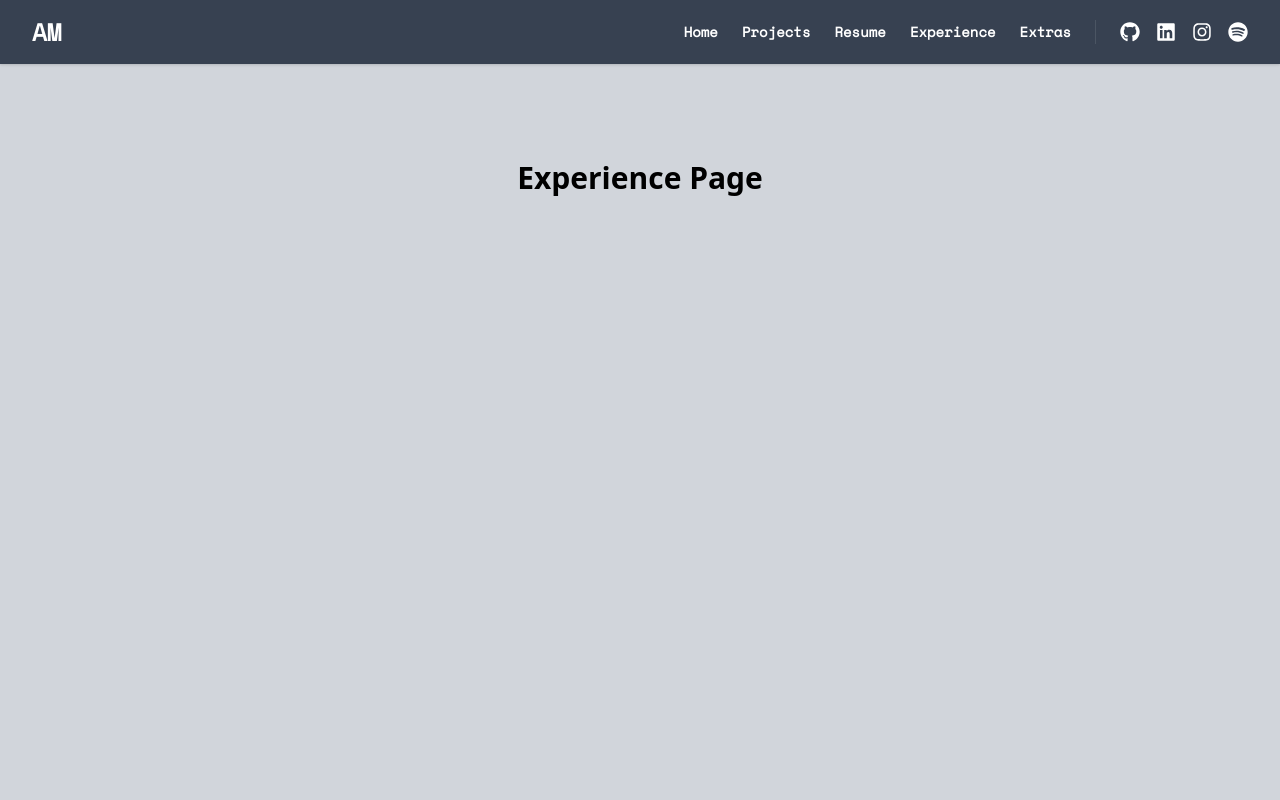
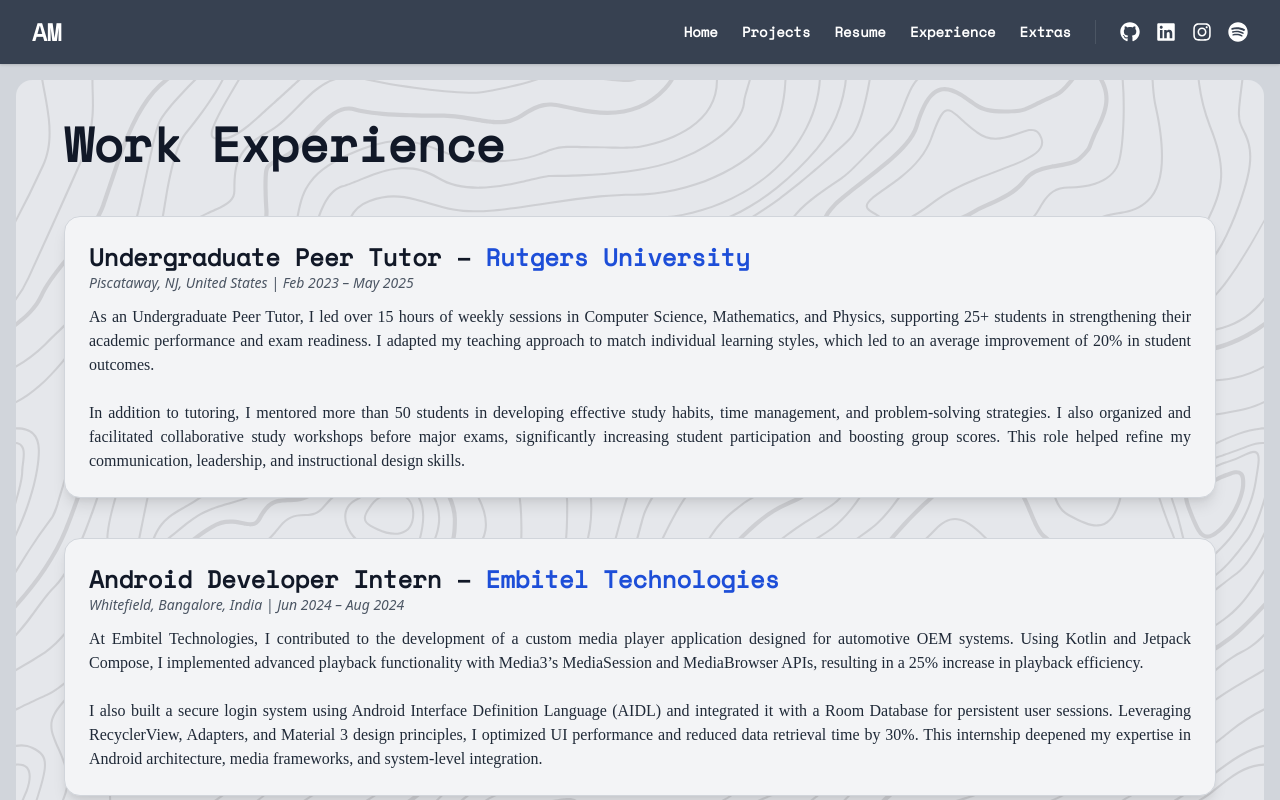
Before and after one commit to ayushmunjial/personal-website, a React (Vite) app: page /experience in a window 1280 px wide. Shown: the top 800 px of the page. Built offline with nearby package versions, Linux system fonts and the light colour scheme.

Commit message:
commit-02

```diff
--- a/src/pages/Experience.tsx
+++ b/src/pages/Experience.tsx
@@ -1,4 +1,87 @@
+import { motion } from "framer-motion";
+
+const experiences = [
+  {
+    role: "Undergraduate Peer Tutor",
+    company: "Rutgers University",
+    location: "Piscataway, NJ, United States",
+    period: "Feb 2023 – May 2025",
+    description: `As an Undergraduate Peer Tutor, I led over 15 hours of weekly sessions in Computer Science, Mathematics, and Physics, supporting 25+ students in strengthening their academic performance and exam readiness. I adapted my teaching approach to match individual learning styles, which led to an average improvement of 20% in student outcomes.
+
+In addition to tutoring, I mentored more than 50 students in developing effective study habits, time management, and problem-solving strategies. I also organized and facilitated collaborative study workshops before major exams, significantly increasing student participation and boosting group scores. This role helped refine my communication, leadership, and instructional design skills.`,
+  },
+  {
+    role: "Android Developer Intern",
+    company: "Embitel Technologies",
+    location: "Whitefield, Bangalore, India",
+    period: "Jun 2024 – Aug 2024",
+    description: `At Embitel Technologies, I contributed to the development of a custom media player application designed for automotive OEM systems. Using Kotlin and Jetpack Compose, I implemented advanced playback functionality with Media3’s MediaSession and MediaBrowser APIs, resulting in a 25% increase in playback efficiency.
+
+I also built a secure login system using Android Interface Definition Language (AIDL) and integrated it with a Room Database for persistent user sessions. Leveraging RecyclerView, Adapters, and Material 3 design principles, I optimized UI performance and reduced data retrieval time by 30%. This internship deepened my expertise in Android architecture, media frameworks, and system-level integration.`,
+  },
+  {
+    role: "Assistant Data Analytics Intern",
+    company: "Fantasy Exports",
+    location: "Moradabad, Uttar Pradesh, India",
+    period: "May 2023 – Aug 2023",
+    description: `During my internship at Fantasy Exports, I optimized supply chain workflows by integrating ERP systems, which improved inventory accuracy to 95% and reduced manual tracking time by over 12 hours per week. I conducted technical audits to identify inefficiencies and implemented process enhancements to streamline operations.
+
+I worked closely with the warehouse and billing teams to verify product inflow/outflow, reconcile supplier invoices, and maintain up-to-date stock records. This involved digitizing manual logs, identifying discrepancies, and ensuring clean handoffs between procurement and dispatch. My work here strengthened my data analysis, reporting automation, and business intelligence skills.`,
+  },
+];
+
 const Experience = () => {
-  return <div className="text-3xl font-bold text-center mt-20">Experience Page</div>;
+  return (
+    <section
+      id="experience"
+      className="relative w-full bg-gray-200 rounded-2xl px-6 md:px-12 pt-10 pb-16 overflow-hidden"
+    >
+      {/* Texture Background */}
+      <div
+        className="absolute inset-0 bg-center bg-cover opacity-10 pointer-events-none rounded-2xl"
+        style={{ backgroundImage: "url('/pattern.svg')" }}
+      ></div>
+
+      <div className="relative z-10 space-y-12">
+        <motion.h2
+          className="text-4xl md:text-5xl font-extrabold text-gray-900 font-mono"
+          initial={{ opacity: 0, y: -20 }}
+          whileInView={{ opacity: 1, y: 0 }}
+          viewport={{ once: true }}
+          transition={{ duration: 0.6 }}
+        >
+          Work Experience
+        </motion.h2>
+
+        <div className="space-y-10">
+          {experiences.map((exp, idx) => (
+            <motion.div
+              key={idx}
+              className="bg-gray-100 p-6 rounded-2xl shadow-lg border border-gray-300"
+              initial={{ opacity: 0, y: 30 }}
+              whileInView={{ opacity: 1, y: 0 }}
+              viewport={{ once: true }}
+              transition={{ duration: 0.5, delay: idx * 0.1 }}
+            >
+              <h3 className="text-2xl font-semibold font-mono text-gray-900">
+                {exp.role} –{" "}
+                <span className="text-blue-700">{exp.company}</span>
+              </h3>
+              <p className="text-sm text-gray-600 italic">
+                {exp.location} | {exp.period}
+              </p>
+              <p
+                className="mt-3 whitespace-pre-line text-gray-800 text-[15px] text-justify"
+                style={{ fontFamily: `"Times New Roman", serif` }}
+              >
+                {exp.description}
+              </p>
+            </motion.div>
+          ))}
+        </div>
+      </div>
+    </section>
+  );
 };
+
 export default Experience;
--- a/src/pages/Home.tsx
+++ b/src/pages/Home.tsx
@@ -85,8 +85,16 @@
   return (
     <section
       id="home"
-      className="min-h-screen bg-gray-200 rounded-2xl flex flex-col items-start justify-center px-6 py-12 gap-12"
+      className="relative min-h-screen bg-gray-200 rounded-2xl flex flex-col items-start justify-center px-6 py-12 gap-12 overflow-hidden"
     >
+      {/* Transparent Texture Overlay */}
+      <div
+        className="absolute inset-0 bg-center bg-cover opacity-10 pointer-events-none rounded-2xl"
+        style={{ backgroundImage: "url('/pattern.svg')" }}
+      ></div>
+
+      {/* Content Layer */}
+      <div className="relative z-10 w-full">
         {/* Profile & Bio */}
         <div className="flex flex-col md:flex-row items-start gap-8 w-full">
           <div className="w-full md:w-1/4 flex justify-center">
@@ -106,17 +114,17 @@
               Ayush Munjial
             </motion.h1>
             <p className="text-lg md:text-xl text-gray-700 font-serif text-justify">
-            Hi, I’m Ayush Munjial — a Computer Science and Mathematics graduate from Rutgers University, where I graduated Summa Cum Laude and was inducted into Phi Beta Kappa. I’m passionate about building software that isn’t just functional, but thoughtful — systems designed with clarity, collaboration, and long-term impact in mind. Whether I’m architecting a media player app from scratch, tutoring peers in data structures, or building neural networks for face and digit classification, I focus on writing clean, maintainable code that’s a pleasure to work with.
+              Hi, I’m Ayush Munjial — a Computer Science and Mathematics graduate from <span className="text-blue-700">Rutgers University–New Brunswick</span>, where I graduated <span className="text-blue-700">Summa Cum Laude</span> and was inducted into <span className="text-blue-700">Phi Beta Kappa</span>. I’m passionate about building software that isn’t just functional, but thoughtful — systems designed with clarity, collaboration, and long-term impact in mind. Whether I’m architecting a media player app from scratch, tutoring peers in data structures, or building neural networks for face and digit classification, I focus on writing clean, maintainable code that’s a pleasure to work with.
               <br /><br />
               I believe great software stems from sharp thinking and shared ownership. I thrive in environments where ideas are challenged respectfully and executed with care. I’m not the loudest in the room, but I lead by listening, contribute through structure, and grow by doing. My strengths lie in being resourceful — learning fast, referencing well, and staying organized to solve problems that matter. I care less about chasing buzzwords and more about building tools that make everyday life a little better — for users, for teammates, and for the communities we serve.
               <br /><br />
-            If you value thoughtful engineering, clear communication, and building with purpose, I’d love to connect. Whether it’s to collaborate on a project, share ideas, or just swap debugging war stories, feel free to reach out — I’m always up for a good conversation. I’m especially interested in working with people who care deeply about their craft and enjoy the process as much as the outcome.
+              For any inquiries or opportunities, feel free to reach out to me at <span className="text-blue-700">ayush.munjial@rutgers.edu</span>. I'm actively seeking opportunities where I can contribute to impactful products in roles such as <span className="text-blue-700">Software Engineer</span>, <span className="text-blue-700">Android Developer</span>, <span className="text-blue-700">Back End Developer</span>, <span className="text-blue-700">Mobile Application Developer</span>, or <span className="text-blue-700">Full Stack Developer</span>. <span className="text-blue-700">Let’s build something meaningful together.</span>
             </p>
           </div>
         </div>
 
         {/* Keyboard-style Skills Grid */}
-      <div className="w-full bg-gray-100 rounded-2xl p-6 shadow-inner">
+        <div className="w-full bg-gray-100 rounded-2xl p-6 mt-12 shadow-inner">
           {skillsLayout.map((row, rowIndex) => (
             <div key={rowIndex} className="flex justify-center gap-6 mb-6">
               {row.map((item, i) => (
@@ -139,6 +147,7 @@
             </div>
           ))}
         </div>
+      </div>
     </section>
   );
 };
--- a/src/pages/Projects.tsx
+++ b/src/pages/Projects.tsx
@@ -1,66 +1,131 @@
-import { Github } from "lucide-react";
 import { motion } from "framer-motion";
+import { FaGithub } from "react-icons/fa";
 
 const projects = [
   {
     title: "Fast Trajectory Replanning",
+    github: null,
+    tech: ["Python", "Pygame", "NumPy", "Matplotlib"],
     description:
-      "Implemented adaptive A* for real-time obstacle avoidance in Python. Used NumPy and matplotlib for simulation visualization.",
-    github: "https://github.com/ayushmunjial/fast-trajectory-replanning",
-    tech: ["Python", "A*", "NumPy", "matplotlib"],
+      "Developed a Python-based adaptive A* pathfinding system for real-time robot navigation. Incorporated dynamic obstacle handling and map updates. Visualized planning using matplotlib and evaluated overall performance using timing analysis and path efficiency.",
   },
   {
     title: "Command-Line C Shell",
+    github: "https://github.com/ayushmunjial/command-line-c-shell",
+    tech: ["C", "POSIX", "Linux", "GCC", "Makefile"],
     description:
-      "Created a custom Unix shell in C supporting pipes, redirection, background jobs, and built-in commands.",
-    github: "https://github.com/ayushmunjial/custom-c-shell",
-    tech: ["C", "Linux", "Shell", "Makefile"],
+      "Implemented a custom shell in C with job control, pipes, redirection, background/foreground execution, and built-in commands like cd, exit, and echo. Parsed commands manually and managed signals using the Linux process API.",
+  },
+  {
+    title: "Online Booking System",
+    github: "https://github.com/ayushmunjial/online-booking-system",
+    tech: [
+      "Java",
+      "JSP",
+      "JDBC",
+      "MySQL",
+      "Tomcat",
+      "HTML/CSS",
+      "JavaScript",
+      "Eclipse",
+    ],
+    description:
+      "Designed an online railway booking system using JSP and MySQL. Enabled real-time scheduling, ticketing, and cancellations across 100+ routes. Integrated fare calculation, station search, and deployment on a Tomcat server.",
+  },
+  {
+    title: "Classic Chess Game",
+    github: "https://github.com/ayushmunjial/classic-chess-game",
+    tech: ["Java", "Visual Studio Code", "OOP"],
+    description:
+      "Built a multiplayer terminal-based chess game in Java with complete rule support including castling and en passant. Applied object-oriented design to model board state and piece logic, ensuring accurate move validation and responsive gameplay.",
+  },
+  {
+    title: "Android Photo Album App",
+    github: "https://github.com/ayushmunjial/android-photos-app",
+    tech: ["Java", "Android Studio", "XML", "Android SDK"],
+    description:
+      "Built a modern Android photo album app using Kotlin and Jetpack Compose. Enabled users to browse, organize, and preview image collections with smooth UI transitions, local data persistence, and intuitive navigation gestures.",
   },
 ];
 
 const Projects = () => {
   return (
-    <div className="min-h-screen bg-white dark:bg-black py-20 px-4 md:px-12">
-      <h2 className="text-4xl font-bold text-center mb-12 text-gray-900 dark:text-white">
+    <section
+      id="projects"
+      className="relative w-full bg-gray-200 rounded-2xl px-6 md:px-12 pt-10 pb-16 overflow-hidden"
+    >
+      {/* Texture Overlay */}
+      <div
+        className="absolute inset-0 bg-center bg-cover opacity-10 pointer-events-none rounded-2xl"
+        style={{ backgroundImage: "url('/pattern.svg')" }}
+      ></div>
+
+      {/* Section Title */}
+      <motion.h2
+        className="relative z-10 text-4xl md:text-5xl font-extrabold text-gray-900 font-mono mb-12"
+        initial={{ opacity: 0, y: -20 }}
+        whileInView={{ opacity: 1, y: 0 }}
+        viewport={{ once: true }}
+        transition={{ duration: 0.6 }}
+      >
         Projects
-      </h2>
-      <div className="grid gap-8 md:grid-cols-2">
+      </motion.h2>
+
+      {/* Projects Grid */}
+      <div className="relative z-10 grid grid-cols-1 md:grid-cols-2 gap-8">
         {projects.map((project, index) => (
           <motion.div
             key={index}
-            className="rounded-2xl bg-gray-100 dark:bg-gray-800 p-6 shadow-lg hover:shadow-xl transition"
+            className="bg-gray-100 p-6 rounded-2xl shadow-xl border border-gray-300 transition w-full"
             initial={{ opacity: 0, y: 30 }}
             whileInView={{ opacity: 1, y: 0 }}
             viewport={{ once: true }}
-            transition={{ duration: 0.4, delay: index * 0.1 }}
+            transition={{ duration: 0.5, delay: index * 0.1 }}
           >
-            <h3 className="text-2xl font-semibold mb-2 text-gray-800 dark:text-white">
+            {/* Fake window bar */}
+            <div className="flex gap-2 mb-4">
+              <span className="w-3 h-3 bg-red-500 rounded-full" />
+              <span className="w-3 h-3 bg-yellow-400 rounded-full" />
+              <span className="w-3 h-3 bg-green-500 rounded-full" />
+            </div>
+
+            <h3 className="text-2xl font-mono font-semibold mb-2 text-gray-900">
               {project.title}
             </h3>
-            <p className="text-gray-700 dark:text-gray-300 mb-4">{project.description}</p>
+
+            <p
+              className="text-[15px] text-gray-800 mb-4 text-justify"
+              style={{ fontFamily: `"Times New Roman", Times, serif` }}
+            >
+              {project.description}
+            </p>
+
             <div className="flex flex-wrap gap-2 mb-4">
               {project.tech.map((tech, i) => (
                 <span
                   key={i}
-                  className="bg-gray-200 dark:bg-gray-700 text-sm text-gray-900 dark:text-white px-2 py-1 rounded-md"
+                  className="px-3 py-1 text-sm text-blue-800 bg-blue-100 rounded-full shadow-sm hover:bg-blue-200 transition-all duration-200"
                 >
                   {tech}
                 </span>
               ))}
             </div>
+
+            {project.github && (
               <a
                 href={project.github}
                 target="_blank"
                 rel="noopener noreferrer"
-              className="inline-flex items-center text-blue-600 dark:text-blue-400 hover:underline"
+                className="inline-flex items-center text-blue-600 hover:underline font-medium"
               >
-              <Github className="w-4 h-4 mr-1" />
+                <FaGithub className="mr-2" />
                 View on GitHub
               </a>
+            )}
           </motion.div>
         ))}
       </div>
-    </div>
+    </section>
   );
 };
 
```
Also changed, not shown: src/pages/Resume.tsx (+13 -13 lines), public/pattern.svg (added). Lines whose indentation alone changed are shown as unchanged.
